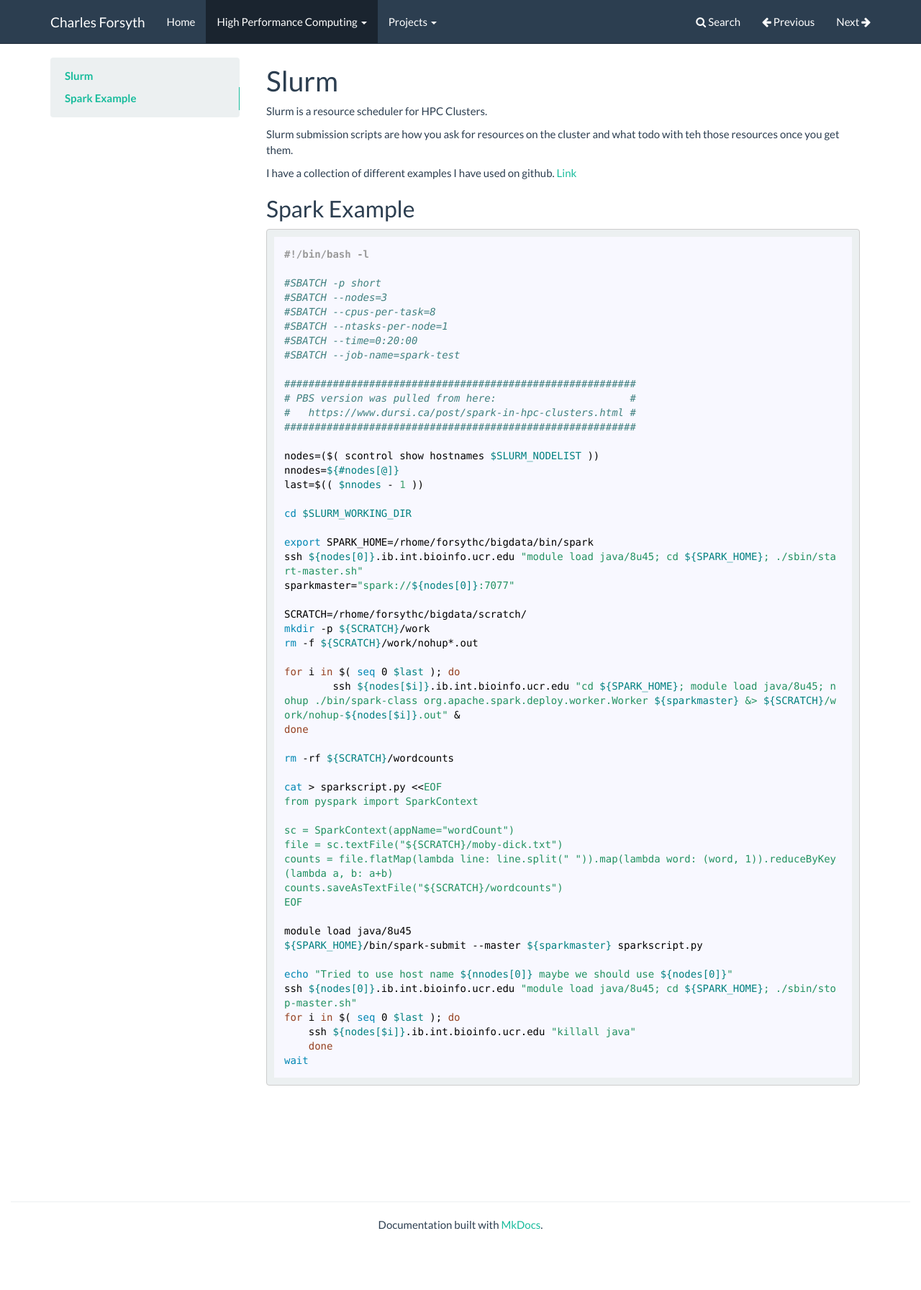
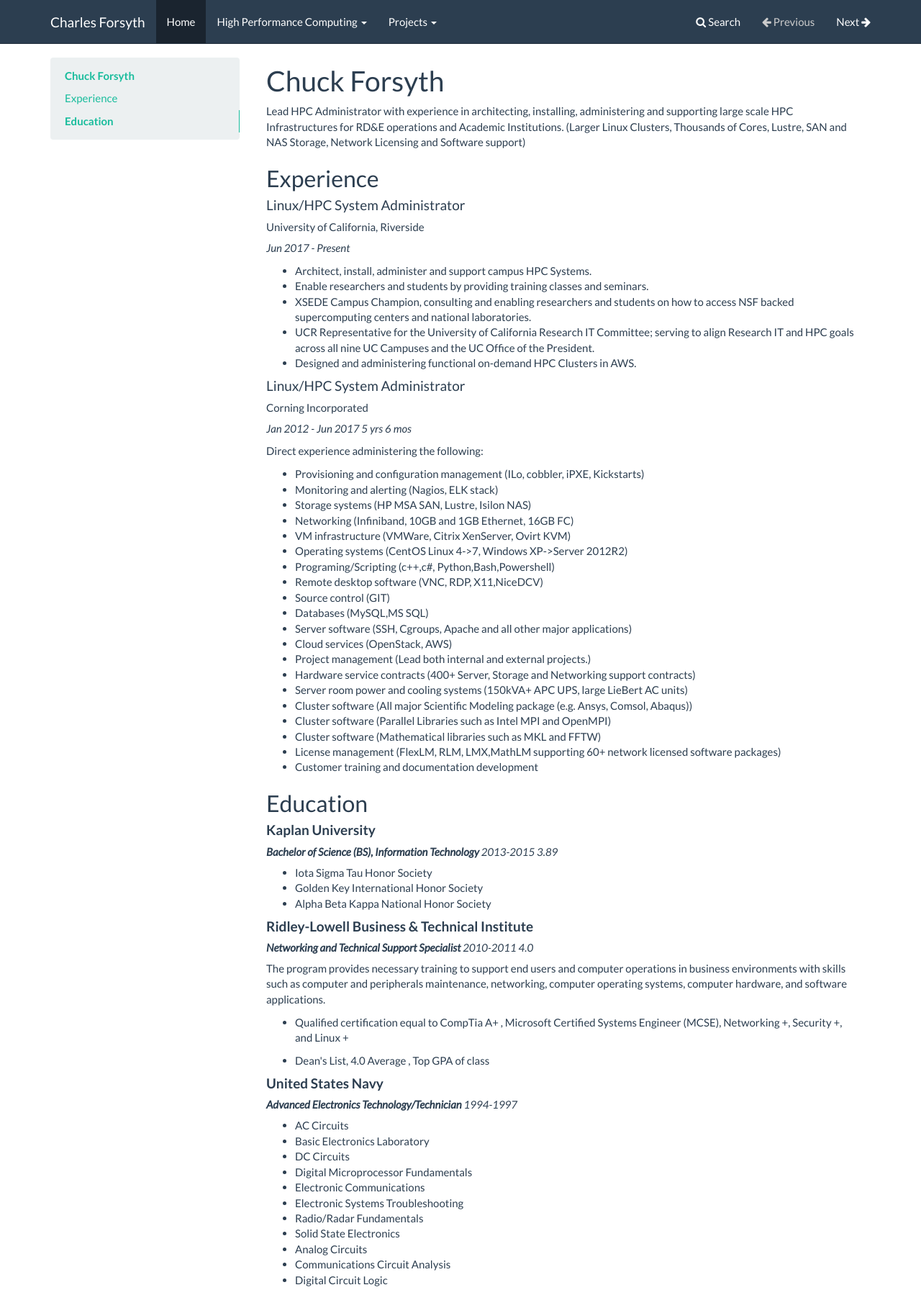
Before and after one commit to CharlesForsyth/charlesforsyth.github.io, a plain HTML site: page index.html in a window 1280 px wide. Shown: the top 1792 px of the page at 72% size. Before the commit the page ends 1733 px from the top, so only its background shows below. Drawn offline with nearby package versions, Linux system fonts and the light colour scheme.

Commit message:
Deployed 3bdd96d with MkDocs version: 1.0.4

```diff
--- a/slurm-submission-scripts/index.html
+++ b/index.html
@@ -4,14 +4,14 @@
         <meta charset="utf-8">
         <meta http-equiv="X-UA-Compatible" content="IE=edge">
         <meta name="viewport" content="width=device-width, initial-scale=1.0">
+        <meta name="description" content="None">
 
 
-
-        <link rel="shortcut icon" href="../img/favicon.ico">
-        <title>Slurm Examples - Charles Forsyth</title>
-        <link href="../css/bootstrap-custom.min.css" rel="stylesheet">
-        <link href="../css/font-awesome.min.css" rel="stylesheet">
-        <link href="../css/base.css" rel="stylesheet">
+        <link rel="shortcut icon" href="img/favicon.ico">
+        <title>Charles Forsyth</title>
+        <link href="css/bootstrap-custom.min.css" rel="stylesheet">
+        <link href="css/font-awesome.min.css" rel="stylesheet">
+        <link href="css/base.css" rel="stylesheet">
         <link rel="stylesheet" href="https://cdnjs.cloudflare.com/ajax/libs/highlight.js/9.12.0/styles/docco.min.css">
         <!-- HTML5 shim and Respond.js IE8 support of HTML5 elements and media queries -->
         <!--[if lt IE 9]>
@@ -19,13 +19,13 @@
             <script src="https://oss.maxcdn.com/libs/respond.js/1.4.2/respond.min.js"></script>
         <![endif]-->
 
-        <script src="../js/jquery-1.10.2.min.js" defer></script>
-        <script src="../js/bootstrap-3.0.3.min.js" defer></script>
+        <script src="js/jquery-1.10.2.min.js" defer></script>
+        <script src="js/bootstrap-3.0.3.min.js" defer></script>
         <script src="https://cdnjs.cloudflare.com/ajax/libs/highlight.js/9.12.0/highlight.min.js"></script>
         <script>hljs.initHighlightingOnLoad();</script>
     </head>
 
-    <body>
+    <body class="homepage">
 
         <div class="navbar navbar-default navbar-fixed-top" role="navigation">
             <div class="container">
@@ -39,34 +39,30 @@
                         <span class="icon-bar"></span>
                         <span class="icon-bar"></span>
                     </button>
-                    <a class="navbar-brand" href="..">Charles Forsyth</a>
+                    <a class="navbar-brand" href=".">Charles Forsyth</a>
                 </div>
 
                 <!-- Expanded navigation -->
                 <div class="navbar-collapse collapse">
                         <!-- Main navigation -->
                         <ul class="nav navbar-nav">
-                            <li >
-                                <a href="..">Home</a>
+                            <li class="active">
+                                <a href=".">Home</a>
                             </li>
-                            <li class="dropdown active">
+                            <li class="dropdown">
                                 <a href="#" class="dropdown-toggle" data-toggle="dropdown">High Performance Computing <b class="caret"></b></a>
                                 <ul class="dropdown-menu">
 
 <li >
-    <a href="../hpc-aws/">HPC on AWS</a>
+    <a href="hpc-aws/">HPC on AWS</a>
 </li>
 
 <li >
-    <a href="../Code/">Code</a>
+    <a href="Code/">Code</a>
 </li>
 
 <li >
-    <a href="../presentations/">Presentations</a>
-</li>
-
-<li class="active">
-    <a href="./">Slurm Examples</a>
+    <a href="presentations/">Presentations</a>
 </li>
                                 </ul>
                             </li>
@@ -75,11 +71,11 @@
                                 <ul class="dropdown-menu">
 
 <li >
-    <a href="../project1/">Project 1</a>
+    <a href="project1/">Project 1</a>
 </li>
 
 <li >
-    <a href="../project2/">Project 2</a>
+    <a href="project2/">Project 2</a>
 </li>
                                 </ul>
                             </li>
@@ -91,13 +87,13 @@
                                 <i class="fa fa-search"></i> Search
                             </a>
                         </li>
-                            <li >
-                                <a rel="next" href="../presentations/">
+                            <li class="disabled">
+                                <a rel="next" >
                                     <i class="fa fa-arrow-left"></i> Previous
                                 </a>
                             </li>
                             <li >
-                                <a rel="prev" href="../project1/">
+                                <a rel="prev" href="hpc-aws/">
                                     Next <i class="fa fa-arrow-right"></i>
                                 </a>
                             </li>
@@ -109,71 +105,86 @@
         <div class="container">
                 <div class="col-md-3"><div class="bs-sidebar hidden-print affix well" role="complementary">
     <ul class="nav bs-sidenav">
-        <li class="main active"><a href="#slurm">Slurm</a></li>
-            <li><a href="#spark-example">Spark Example</a></li>
+        <li class="main active"><a href="#chuck-forsyth">Chuck Forsyth</a></li>
+            <li><a href="#experience">Experience</a></li>
+            <li><a href="#education">Education</a></li>
     </ul>
 </div></div>
                 <div class="col-md-9" role="main">
 
-<h1 id="slurm">Slurm</h1>
-<p>Slurm is a resource scheduler for HPC Clusters.</p>
-<p>Slurm submission scripts are how you ask for resources on the cluster and what todo with teh those resources once you get them.</p>
-<p>I have a collection of different examples I have used on github.
-<a href="https://github.com/CharlesForsyth/slurm_scripts">Link</a></p>
-<h2 id="spark-example">Spark Example</h2>
-<pre><code class="bash">#!/bin/bash -l
-
-#SBATCH -p short
-#SBATCH --nodes=3
-#SBATCH --cpus-per-task=8
-#SBATCH --ntasks-per-node=1
-#SBATCH --time=0:20:00
-#SBATCH --job-name=spark-test
-
-##########################################################
-# PBS version was pulled from here:                      #
-#   https://www.dursi.ca/post/spark-in-hpc-clusters.html #
-##########################################################
-
-nodes=($( scontrol show hostnames $SLURM_NODELIST ))
-nnodes=${#nodes[@]}
-last=$(( $nnodes - 1 ))
-
-cd $SLURM_WORKING_DIR
-
-export SPARK_HOME=/rhome/forsythc/bigdata/bin/spark
-ssh ${nodes[0]}.ib.int.bioinfo.ucr.edu &quot;module load java/8u45; cd ${SPARK_HOME}; ./sbin/start-master.sh&quot;
-sparkmaster=&quot;spark://${nodes[0]}:7077&quot;
-
-SCRATCH=/rhome/forsythc/bigdata/scratch/
-mkdir -p ${SCRATCH}/work
-rm -f ${SCRATCH}/work/nohup*.out
-
-for i in $( seq 0 $last ); do
-        ssh ${nodes[$i]}.ib.int.bioinfo.ucr.edu &quot;cd ${SPARK_HOME}; module load java/8u45; nohup ./bin/spark-class org.apache.spark.deploy.worker.Worker ${sparkmaster} &amp;&gt; ${SCRATCH}/work/nohup-${nodes[$i]}.out&quot; &amp;
-done
-
-rm -rf ${SCRATCH}/wordcounts
-
-cat &gt; sparkscript.py &lt;&lt;EOF
-from pyspark import SparkContext
-
-sc = SparkContext(appName=&quot;wordCount&quot;)
-file = sc.textFile(&quot;${SCRATCH}/moby-dick.txt&quot;)
-counts = file.flatMap(lambda line: line.split(&quot; &quot;)).map(lambda word: (word, 1)).reduceByKey(lambda a, b: a+b)
-counts.saveAsTextFile(&quot;${SCRATCH}/wordcounts&quot;)
-EOF
-
-module load java/8u45
-${SPARK_HOME}/bin/spark-submit --master ${sparkmaster} sparkscript.py
-
-echo &quot;Tried to use host name ${nnodes[0]} maybe we should use ${nodes[0]}&quot;
-ssh ${nodes[0]}.ib.int.bioinfo.ucr.edu &quot;module load java/8u45; cd ${SPARK_HOME}; ./sbin/stop-master.sh&quot;
-for i in $( seq 0 $last ); do
-    ssh ${nodes[$i]}.ib.int.bioinfo.ucr.edu &quot;killall java&quot;
-    done
-wait
-</code></pre></div>
+<h1 id="chuck-forsyth">Chuck Forsyth</h1>
+<p>Lead HPC Administrator with experience in architecting, installing, administering and supporting large scale HPC Infrastructures for RD&amp;E operations and Academic Institutions. (Larger Linux Clusters, Thousands of Cores, Lustre, SAN and NAS Storage, Network Licensing and Software support)</p>
+<h2 id="experience">Experience</h2>
+<h4 id="linuxhpc-system-administrator">Linux/HPC System Administrator</h4>
+<h5 id="university-of-california-riverside">University of California, Riverside</h5>
+<p><em>Jun 2017 - Present</em></p>
+<ul>
+<li>Architect, install, administer and support campus HPC Systems.</li>
+<li>Enable researchers and students by providing training classes and seminars.</li>
+<li>XSEDE Campus Champion, consulting and enabling researchers and students on how to access NSF backed supercomputing centers and national laboratories.</li>
+<li>UCR Representative for the University of California Research IT Committee; serving to align Research IT and HPC goals across all nine UC Campuses and the UC Office of the President.</li>
+<li>Designed and administering functional on-demand HPC Clusters in AWS.</li>
+</ul>
+<h4 id="linuxhpc-system-administrator_1">Linux/HPC System Administrator</h4>
+<h5 id="corning-incorporated">Corning Incorporated</h5>
+<p><em>Jan 2012 - Jun 2017    5 yrs 6 mos</em></p>
+<p>Direct experience administering the following:</p>
+<ul>
+<li>Provisioning and configuration management (ILo, cobbler, iPXE, Kickstarts)</li>
+<li>Monitoring and alerting (Nagios, ELK stack)</li>
+<li>Storage systems (HP MSA SAN, Lustre, Isilon NAS)</li>
+<li>Networking (Infiniband, 10GB and 1GB Ethernet, 16GB FC)</li>
+<li>VM infrastructure (VMWare, Citrix XenServer, Ovirt KVM)</li>
+<li>Operating systems (CentOS Linux 4-&gt;7, Windows XP-&gt;Server 2012R2)</li>
+<li>Programing/Scripting (c++,c#, Python,Bash,Powershell)</li>
+<li>Remote desktop software (VNC, RDP, X11,NiceDCV)</li>
+<li>Source control (GIT)</li>
+<li>Databases (MySQL,MS SQL)</li>
+<li>Server software (SSH, Cgroups, Apache and all other major applications)</li>
+<li>Cloud services (OpenStack, AWS)</li>
+<li>Project management (Lead both internal and external projects.)</li>
+<li>Hardware service contracts (400+ Server, Storage and Networking support contracts)</li>
+<li>Server room power and cooling systems (150kVA+ APC UPS, large LieBert AC units)</li>
+<li>Cluster software (All major Scientific Modeling package (e.g. Ansys, Comsol, Abaqus))</li>
+<li>Cluster software (Parallel Libraries such as Intel MPI and OpenMPI)</li>
+<li>Cluster software (Mathematical libraries such as MKL and FFTW)</li>
+<li>License management (FlexLM, RLM, LMX,MathLM supporting 60+ network licensed software packages)</li>
+<li>Customer training and documentation development</li>
+</ul>
+<h2 id="education">Education</h2>
+<h4 id="kaplan-university"><strong>Kaplan University</strong></h4>
+<h5 id="bachelor-of-science-bs-information-technology-2013-2015-389"><em><strong>Bachelor of Science (BS), Information Technology</strong> 2013-2015   3.89</em></h5>
+<ul>
+<li>Iota Sigma Tau Honor Society</li>
+<li>Golden Key International Honor Society</li>
+<li>Alpha Beta Kappa National Honor Society</li>
+</ul>
+<h4 id="ridley-lowell-business-technical-institute"><strong>Ridley-Lowell Business &amp; Technical Institute</strong></h4>
+<h5 id="networking-and-technical-support-specialist-2010-2011-40"><em><strong>Networking and Technical Support Specialist</strong>  2010-2011   4.0</em></h5>
+<p>The program provides necessary training to support end users and computer operations in business environments with skills such as computer and peripherals maintenance, networking, computer operating systems, computer hardware, and software applications.</p>
+<ul>
+<li>
+<p>Qualified certification equal to CompTia A+ , Microsoft Certified Systems Engineer (MCSE), Networking +, Security +, and Linux +</p>
+</li>
+<li>
+<p>Dean's List, 4.0 Average , Top GPA of class</p>
+</li>
+</ul>
+<h4 id="united-states-navy"><strong>United States Navy</strong></h4>
+<h5 id="advanced-electronics-technologytechnician-1994-1997"><em><strong>Advanced Electronics Technology/Technician</strong>   1994-1997</em></h5>
+<ul>
+<li>AC Circuits</li>
+<li>Basic Electronics Laboratory</li>
+<li>DC Circuits</li>
+<li>Digital Microprocessor Fundamentals</li>
+<li>Electronic Communications</li>
+<li>Electronic Systems Troubleshooting</li>
+<li>Radio/Radar Fundamentals</li>
+<li>Solid State Electronics</li>
+<li>Analog Circuits</li>
+<li>Communications Circuit Analysis</li>
+<li>Digital Circuit Logic</li>
+</ul></div>
         </div>
 
         <footer class="col-md-12">
@@ -181,11 +192,11 @@ wait
             <p>Documentation built with <a href="https://www.mkdocs.org/">MkDocs</a>.</p>
         </footer>
         <script>
-            var base_url = "..",
+            var base_url = ".",
                 shortcuts = {"help": 191, "next": 78, "previous": 80, "search": 83};
         </script>
-        <script src="../js/base.js" defer></script>
-        <script src="../search/main.js" defer></script>
+        <script src="js/base.js" defer></script>
+        <script src="search/main.js" defer></script>
 
         <div class="modal" id="mkdocs_search_modal" tabindex="-1" role="dialog" aria-labelledby="Search Modal" aria-hidden="true">
     <div class="modal-dialog">
@@ -253,3 +264,8 @@ wait
 
     </body>
 </html>
+
+<!--
+MkDocs version : 1.0.4
+Build Date UTC : 2018-11-16 03:59:12
+-->
```
Also changed, not shown: 404.html (+0 -4 lines), Code/index.html (+0 -4 lines), hpc-aws/index.html (+35 -8 lines), presentations/index.html (+1 -5 lines), project1/index.html (+1 -5 lines), project2/index.html (+0 -4 lines), search/search_index.json (+1 -1 lines), sitemap.xml (+0 -8 lines), 1 other file.
